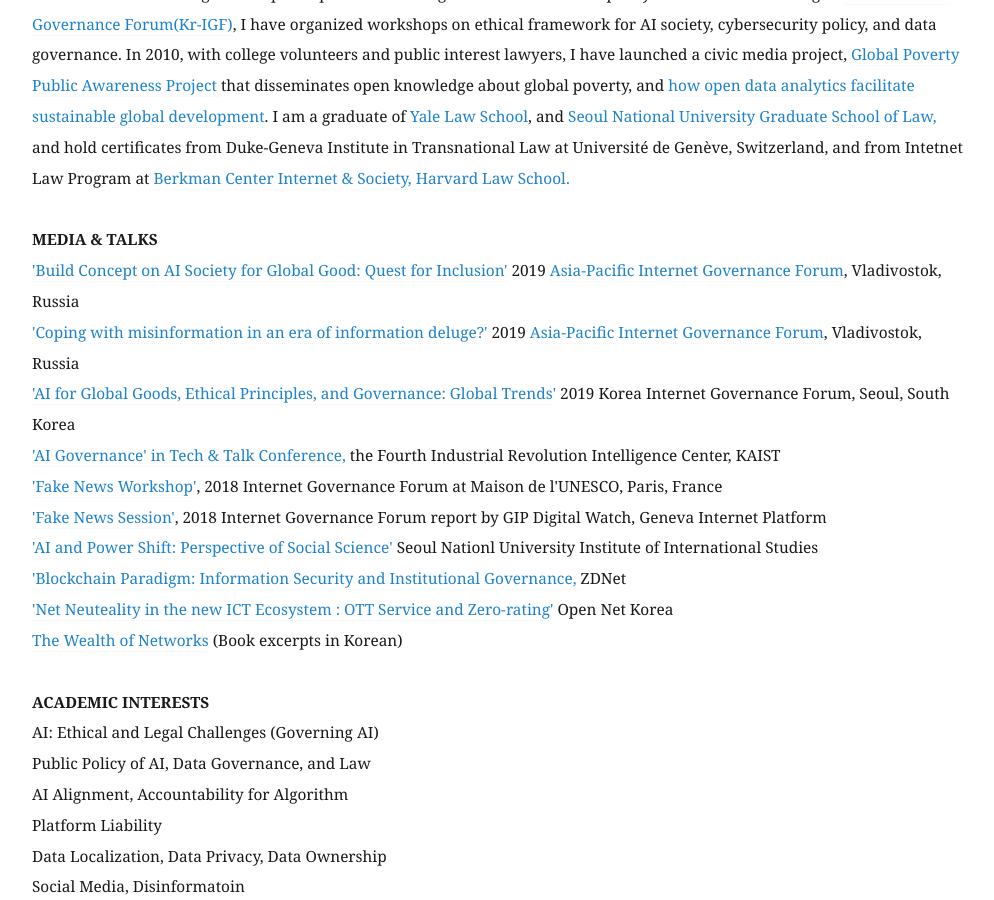
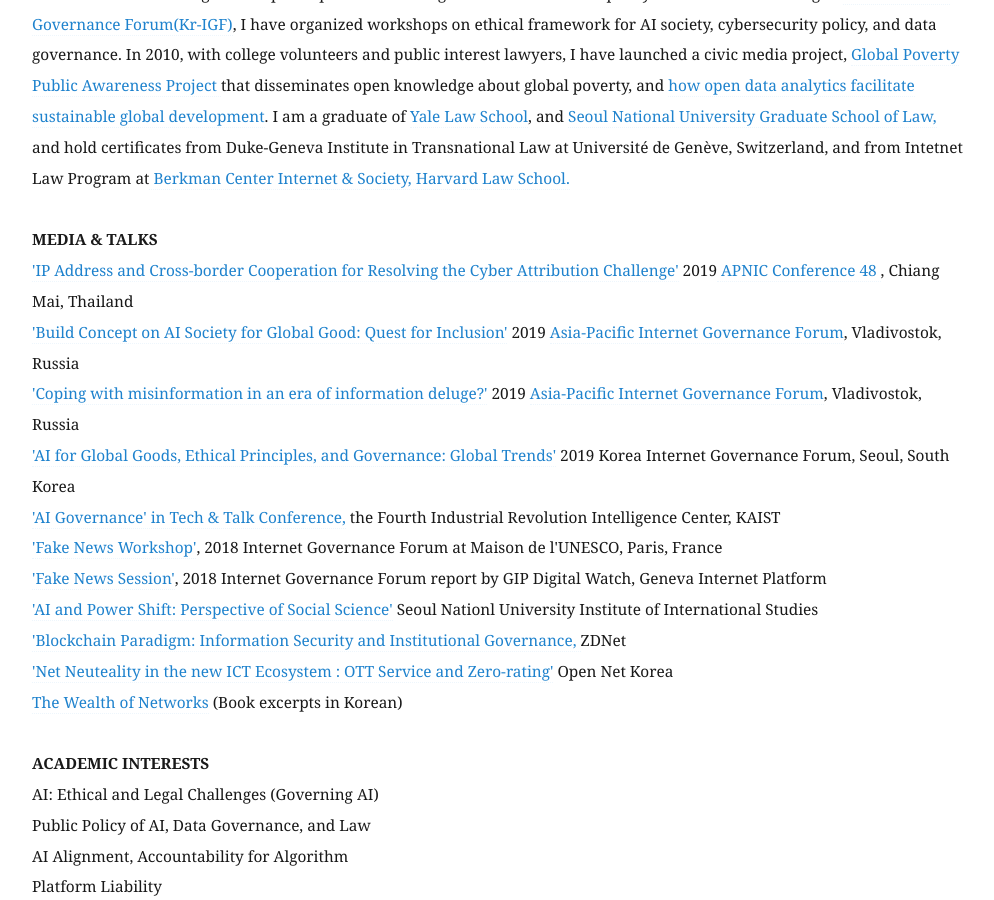
Before and after one commit to eunchangchoi/eunchangchoi.github.io, a Jekyll site: the page built from index.md, in a window 1280 px wide and 900 px high, scrolled down 1525 px. Shown: the whole window, without its empty margins (68-1062 px from the left). Built offline with Jekyll 4.4.1, drawn with Linux system fonts in a browser that asks for light colours.

Commit message:
Update index.md

```diff
--- a/index.md
+++ b/index.md
@@ -27,6 +27,7 @@
    <br>
 
  <strong> MEDIA & TALKS </strong> <br>
+<a href="https://www.youtube.com/watch?v=uRsC_ypHGCg">'IP Address and Cross-border Cooperation for Resolving the Cyber Attribution Challenge'</a> 2019<a href="https://conference.apnic.net/48/program/schedule/#/day/6/cooperation-sig"> APNIC Conference 48 </a>, Chiang Mai, Thailand<br>
 <a href="https://www.ftp.asia/index.php/s/tLZWIWMG1Qp7oA0">'Build Concept on AI Society for Global Good: Quest for Inclusion'</a> 2019 <a href="https://2019.aprigf.asia/prog"> Asia-Pacific Internet Governance Forum</a>, Vladivostok, Russia <br>
  <a href="https://www.ftp.asia/index.php/s/HGkuD3YVUBssKrP">'Coping with misinformation in an era of information deluge?'</a> 2019 <a href="https://2019.aprigf.asia/prog"> Asia-Pacific Internet Governance Forum</a>, Vladivostok, Russia <br>
  <a href="https://www.youtube.com/watch?v=0-ysDtfJ8Jk">'AI for Global Goods, Ethical Principles, and Governance: Global Trends'</a>  2019 Korea Internet Governance Forum, Seoul, South Korea<br>
```
